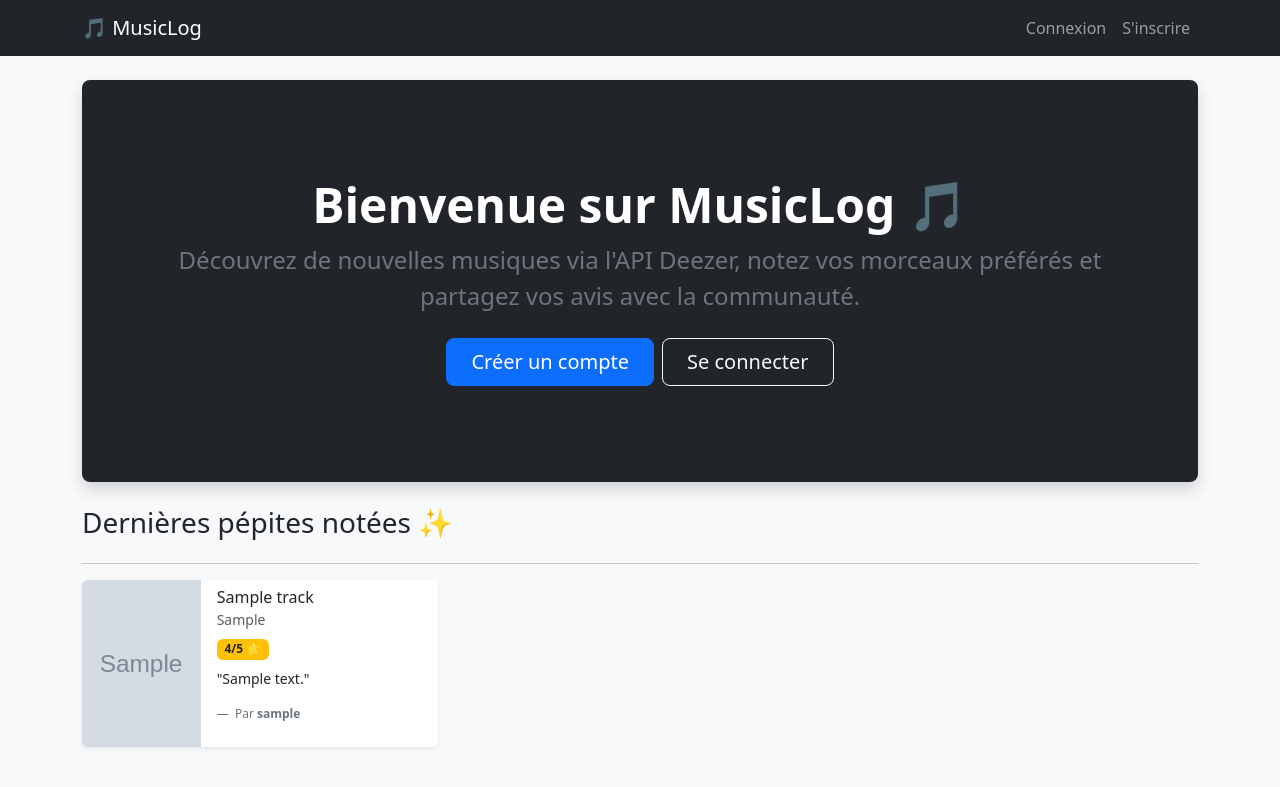
After one commit to KendyCode/rr_review_music, a Flask app: page / in a window 1280 px wide. The commit adds this page. Shown: the top 787 px of the page. Run offline with Flask 3, Linux system fonts and the light colour scheme; tables that the repository leaves empty hold one stand-in row (values such as "Sample post"); grey boxes marked "Sample" are stand-in pictures.

Commit message:
accueil, delete, modif

```diff
--- a/app/__init__.py
+++ b/app/__init__.py
@@ -3,11 +3,13 @@ from flask_sqlalchemy import SQLAlchemy
 from flask_migrate import Migrate
 from flask_login import LoginManager
 from config import Config
+from flask_wtf.csrf import CSRFProtect
 
 # The instances are created here; they will be imported by models.py
 db = SQLAlchemy()
 migrate = Migrate()
 login_manager = LoginManager()
+csrf = CSRFProtect()
 
 def create_app():
     app = Flask(__name__)
@@ -21,6 +23,8 @@ def create_app():
     login_manager.login_view = 'login' # Redirige ici si l'user n'est pas connecté
     login_manager.login_message_category = 'info'
 
+    csrf.init_app(app)
+
     with app.app_context():
         # We import the models so that SQLAlchemy can save them
         from . import models, routes
--- a/app/routes.py
+++ b/app/routes.py
@@ -6,6 +6,12 @@ from .forms import SearchForm, ReviewForm
 from flask_login import current_user, login_required, login_user, logout_user
 from flask import current_app as app
 from .forms import LoginForm, RegistrationForm # Assure-toi d'avoir créé ce formulaire dans forms.py
+
+@app.route('/')
+def index():
+    # Optionnel : Afficher les 5 derniers avis publics sur le site
+    latest_reviews = Review.query.order_by(Review.date_posted.desc()).limit(5).all()
+    return render_template('index.html', reviews=latest_reviews)
 
 @app.route('/register', methods=['GET', 'POST'])
 def register():
@@ -110,3 +116,44 @@ def add_review(deezer_id):
         return redirect(url_for('search')) # Ou vers la page de profil
 
     return render_template('add_review.html', form=form, track=track)
+
+@app.route('/review/edit/<int:review_id>', methods=['GET', 'POST'])
+@login_required
+def edit_review(review_id):
+    review = Review.query.get_or_404(review_id)
+
+    # SÉCURITÉ : Vérifier que l'auteur est bien l'utilisateur connecté
+    if review.author != current_user:
+        flash("Vous n'avez pas l'autorisation de modifier cet avis.", "danger")
+        return redirect(url_for('my_reviews'))
+
+    form = ReviewForm()
+
+    if form.validate_on_submit():
+        review.content = form.content.data
+        review.rating = form.rating.data
+        db.session.commit()
+        flash("Votre avis a été mis à jour !", "success")
+        return redirect(url_for('my_reviews'))
+
+    # Pré-remplir le formulaire avec les données actuelles
+    elif request.method == 'GET':
+        form.content.data = review.content
+        form.rating.data = review.rating
+
+    return render_template('edit_review.html', form=form, track=review.track)
+
+@app.route('/review/delete/<int:review_id>', methods=['POST'])
+@login_required
+def delete_review(review_id):
+    review = Review.query.get_or_404(review_id)
+
+    # SÉCURITÉ : Vérifier que l'auteur est bien l'utilisateur connecté
+    if review.author != current_user:
+        flash("Action non autorisée.", "danger")
+        return redirect(url_for('my_reviews'))
+
+    db.session.delete(review)
+    db.session.commit()
+    flash("L'avis a été supprimé.", "info")
+    return redirect(url_for('my_reviews'))
--- /dev/null
+++ b/app/templates/index.html
@@ -0,0 +1,57 @@
+{% extends "layout.html" %}
+
+{% block content %}
+<div class="p-5 mb-4 bg-dark text-white rounded-3 shadow">
+    <div class="container-fluid py-5 text-center">
+        <h1 class="display-5 fw-bold">Bienvenue sur MusicLog 🎵</h1>
+        <p class="col-md-12 fs-4 text-secondary">
+            Découvrez de nouvelles musiques via l'API Deezer, notez vos morceaux préférés et partagez vos avis avec la communauté.
+        </p>
+        {% if not current_user.is_authenticated %}
+        <div class="d-grid gap-2 d-sm-flex justify-content-sm-center mt-4">
+            <a href="{{ url_for('register') }}" class="btn btn-primary btn-lg px-4 gap-3">Créer un compte</a>
+            <a href="{{ url_for('login') }}" class="btn btn-outline-light btn-lg px-4">Se connecter</a>
+        </div>
+        {% else %}
+        <a href="{{ url_for('search') }}" class="btn btn-success btn-lg px-4 mt-4">Rechercher une musique</a>
+        {% endif %}
+    </div>
+</div>
+
+<div class="row">
+    <div class="col-md-12">
+        <h3 class="mb-4">Dernières pépites notées ✨</h3>
+        <hr>
+        {% if not reviews %}
+        <p class="text-muted text-center">Aucun avis pour le moment. Soyez le premier à en poster un !</p>
+        {% else %}
+        <div class="row row-cols-1 row-cols-md-3 g-4">
+            {% for review in reviews %}
+            <div class="col">
+                <div class="card h-100 border-0 shadow-sm">
+                    <div class="row g-0">
+                        <div class="col-4">
+                            <img src="{{ review.track.cover_medium }}" class="img-fluid rounded-start h-100 object-fit-cover" alt="cover">
+                        </div>
+                        <div class="col-8">
+                            <div class="card-body py-2">
+                                <h6 class="card-title text-truncate mb-0">{{ review.track.title }}</h6>
+                                <small class="text-muted">{{ review.track.artist }}</small>
+                                <div class="mt-1">
+                                    <span class="badge bg-warning text-dark">{{ review.rating }}/5 ⭐</span>
+                                </div>
+                                <p class="card-text small mt-2 text-truncate">"{{ review.content }}"</p>
+                                <footer class="blockquote-footer mt-1" style="font-size: 0.75rem;">
+                                    Par <strong>{{ review.author.username }}</strong>
+                                </footer>
+                            </div>
+                        </div>
+                    </div>
+                </div>
+            </div>
+            {% endfor %}
+        </div>
+        {% endif %}
+    </div>
+</div>
+{% endblock %}
```
Also changed, not shown: app/templates/edit_review.html (added, +26 -0 lines), app/templates/my_reviews.html (+17 -7 lines).
